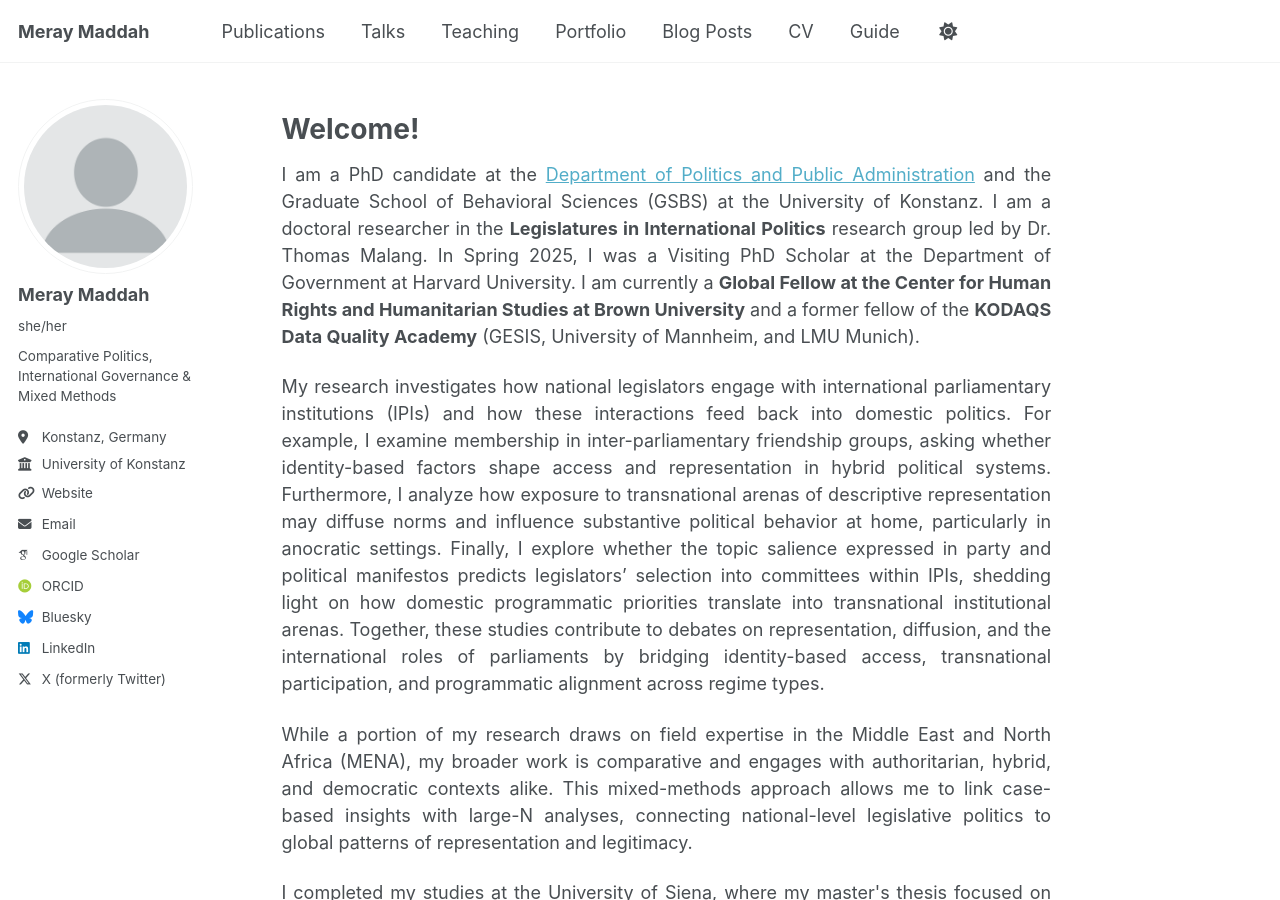
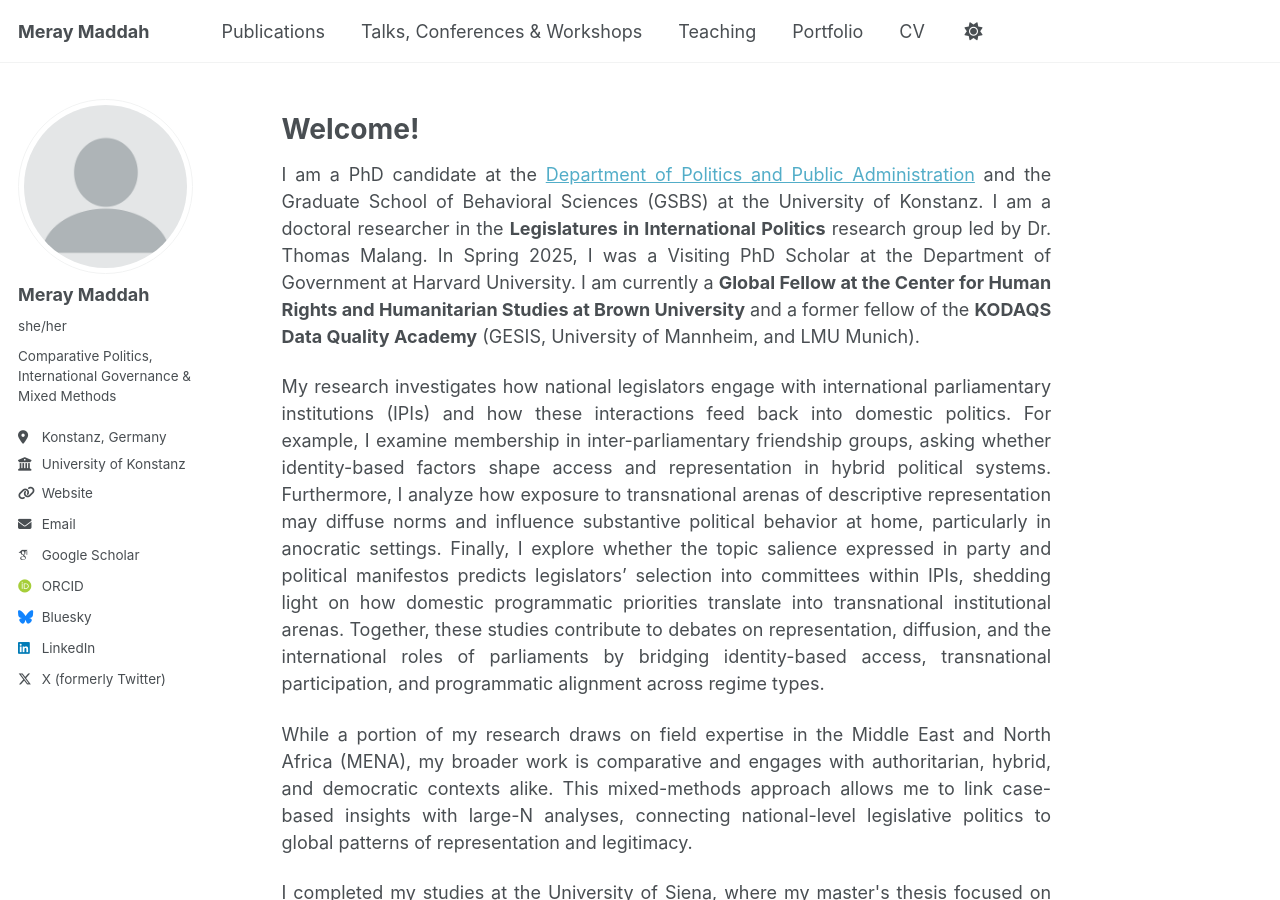
Before and after one commit to MerayMaddah/meraymaddah.github.io, a Jekyll site: the page built from _pages/about.md, in a window 1280 px wide and 900 px high. Built offline with Jekyll 4.4.1, drawn with Linux system fonts in a browser that asks for light colours; some web fonts are replaced; a script that is not in the unit is left out.

Commit message:
Update navigation.yml

```diff
--- a/_data/navigation.yml
+++ b/_data/navigation.yml
@@ -6,12 +6,11 @@
 #
 # NOTE that only one of the CV options should be selected, the first is for the
 #      Markdown formatted page while the second is generated using JSON.
-
 main:
   - title: "Publications"
     url: /publications/
 
-  - title: "Talks"
+  - title: "Talks, Conferences & Workshops"
     url: /talks/
 
   - title: "Teaching"
@@ -20,14 +19,8 @@ main:
   - title: "Portfolio"
     url: /portfolio/
 
-  - title: "Blog Posts"
-    url: /year-archive/
-
   - title: "CV"
     url: /cv/
 
   # - title: "CV"
   #   url: /cv-json/
-
-  - title: "Guide"
-    url: /markdown/
```
